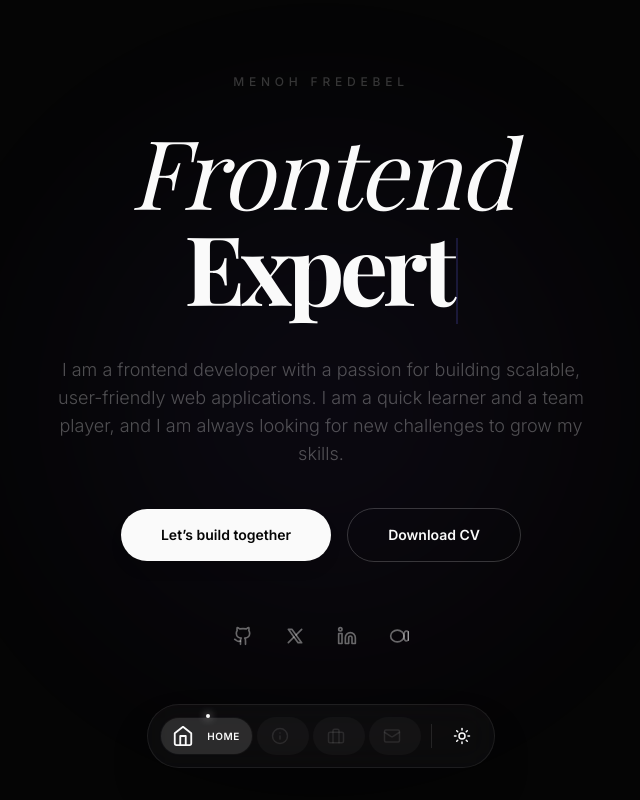
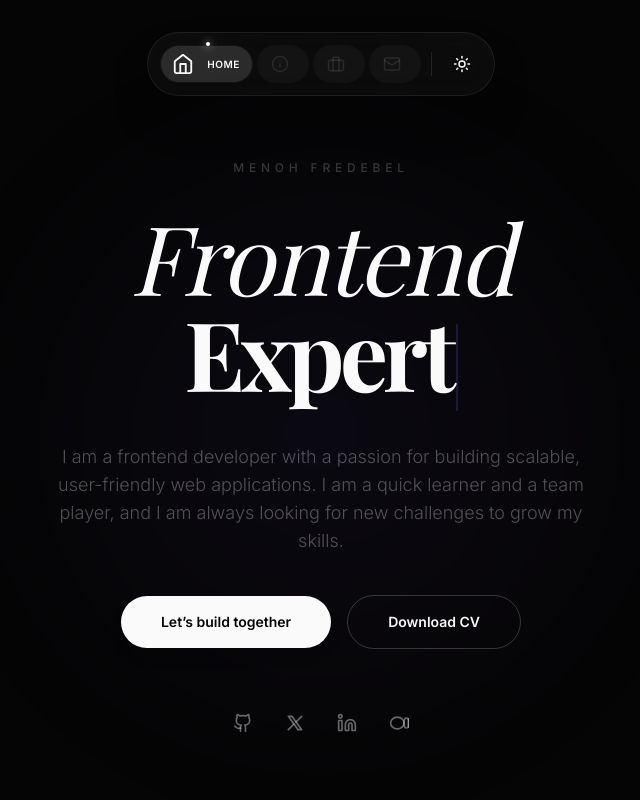
Before and after one commit to textbooknarcissist/threejsportfolio, a React (Vite) app: page / in a window 1280 px wide. Shown: the top 800 px of the page, without its empty margins (319-959 px from the left). Built offline with nearby package versions, Linux system fonts and the light colour scheme; a web font is replaced by a local one.

Commit message:
feat: changed MorphingDock component position for dynamic navigation, project details, and contact options.

```diff
--- a/App.tsx
+++ b/App.tsx
@@ -191,7 +191,7 @@ const App: React.FC = () => {
       {/* Hero Section */}
       <section
         id={SectionId.HERO}
-        className="min-h-screen flex flex-col justify-center items-center px-6 relative overflow-hidden pt-12 pb-12 sm:pb-32"
+        className="min-h-screen flex flex-col justify-center items-center px-6 relative overflow-hidden pt-24 pb-12 sm:pt-40 sm:pb-32"
       >
         <div className="absolute top-1/2 left-1/2 -translate-x-1/2 -translate-y-1/2 w-full max-w-4xl h-full flex items-center justify-center opacity-20 pointer-events-none">
           <div className="w-[300px] h-[300px] sm:w-[500px] sm:h-[500px] bg-gradient-to-br from-indigo-500/30 to-purple-500/30 blur-[120px] rounded-full animate-pulse" />
--- a/components/MorphingDock.tsx
+++ b/components/MorphingDock.tsx
@@ -56,7 +56,7 @@ const MorphingDock: React.FC<MorphingDockProps> = ({ activeSection, activeProjec
   const state = getDockState();
 
   return (
-    <div className="fixed bottom-4 sm:bottom-8 left-0 right-0 z-[100] flex justify-center pointer-events-none px-4">
+    <div className="fixed top-4 sm:top-8 left-0 right-0 z-[100] flex justify-center pointer-events-none px-4">
       <motion.div
         layout
         transition={{
```
